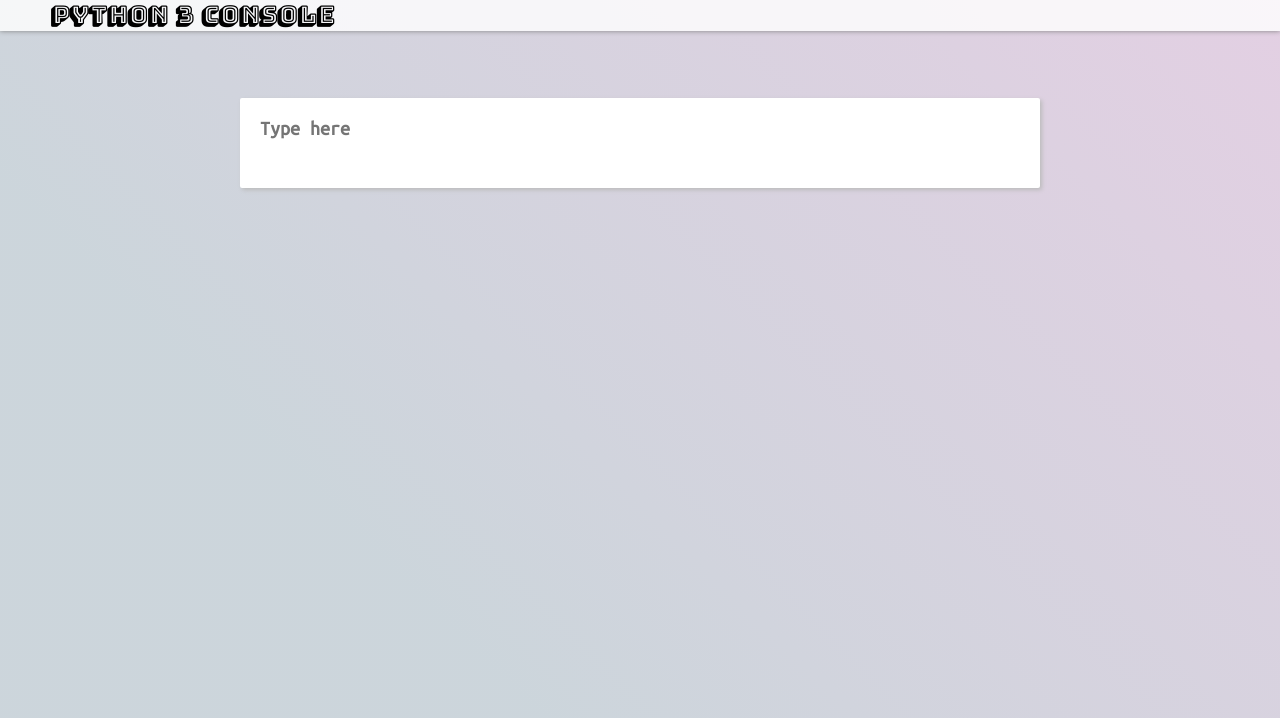
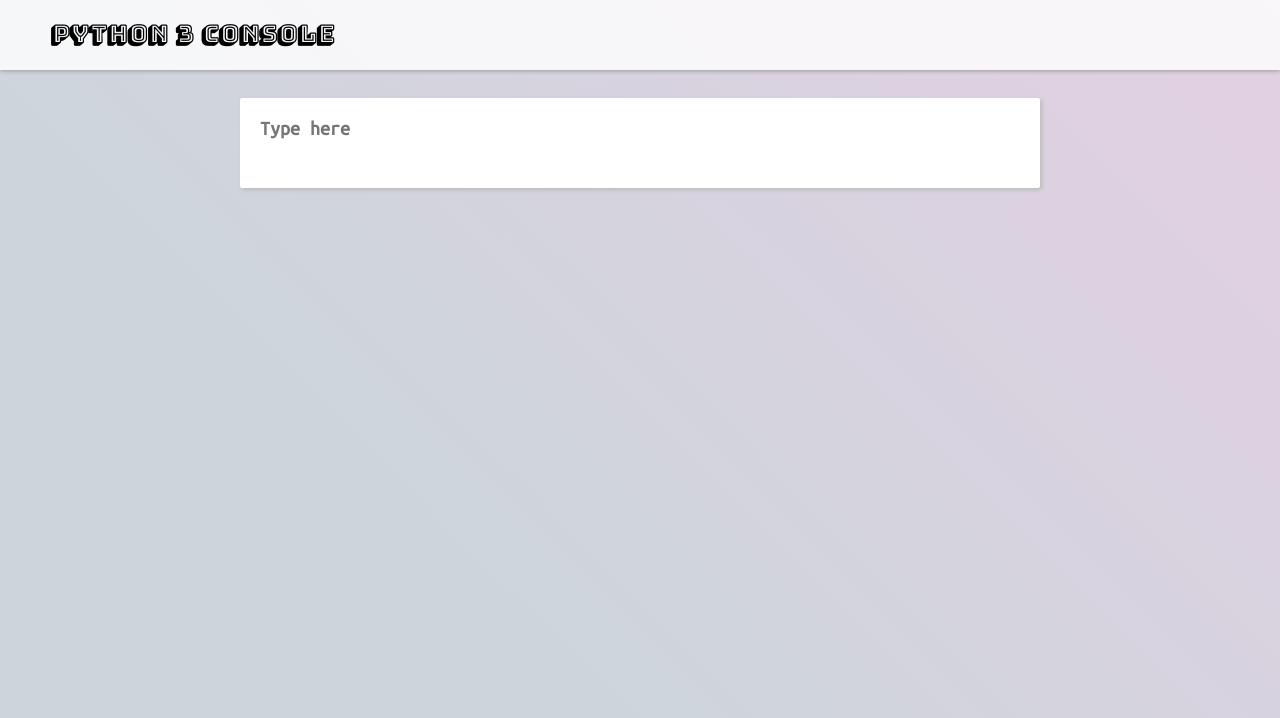
Before and after one commit to GalMunGral/web-repl, a React app: page / in a window 1280 px wide. Shown: the top 718 px of the page. Built offline with nearby package versions, Linux system fonts and the light colour scheme.

Commit message:
Update styles

```diff
--- a/src/style.css
+++ b/src/style.css
@@ -4,12 +4,14 @@
 h1 {
   font-family: 'Bungee Shade', cursive;
   margin: 0;
+  line-height: 70px;
 }
 nav {
   position: fixed;
   left: 0;
   right: 0;
   top: 0;
+  height: 70px;
   padding-left: 50px;
   background: rgba(255, 255, 255, 0.8);
   box-shadow: 0 0 5px gray;
```
